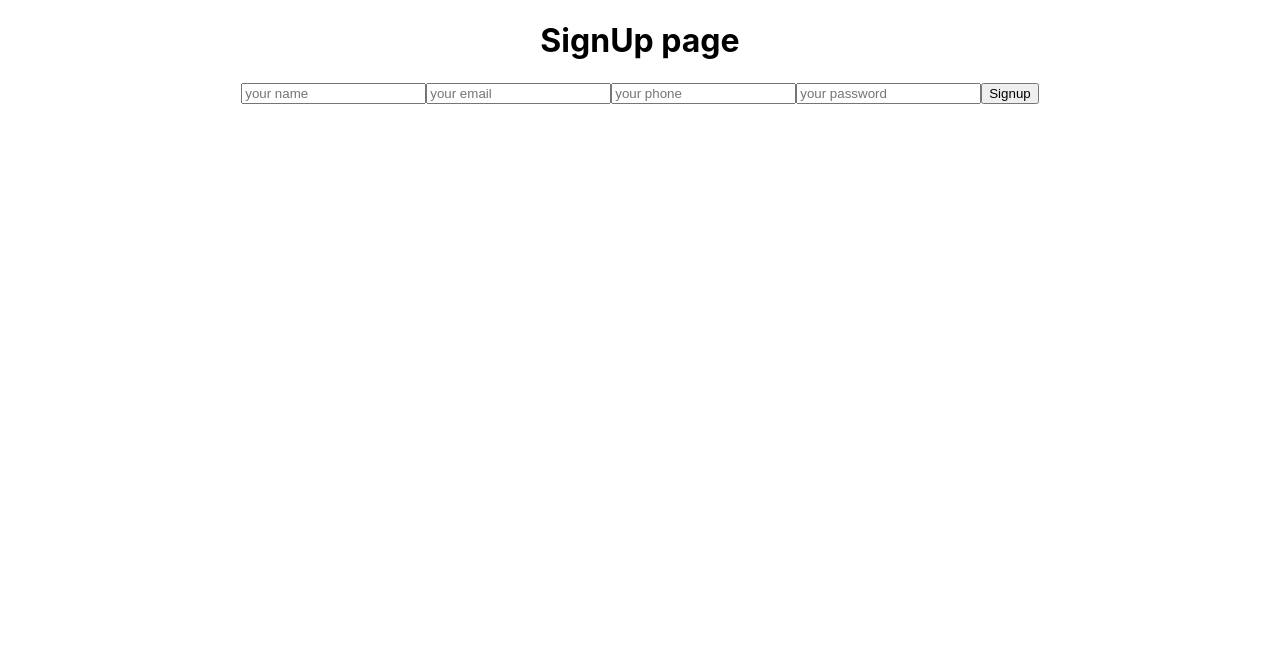
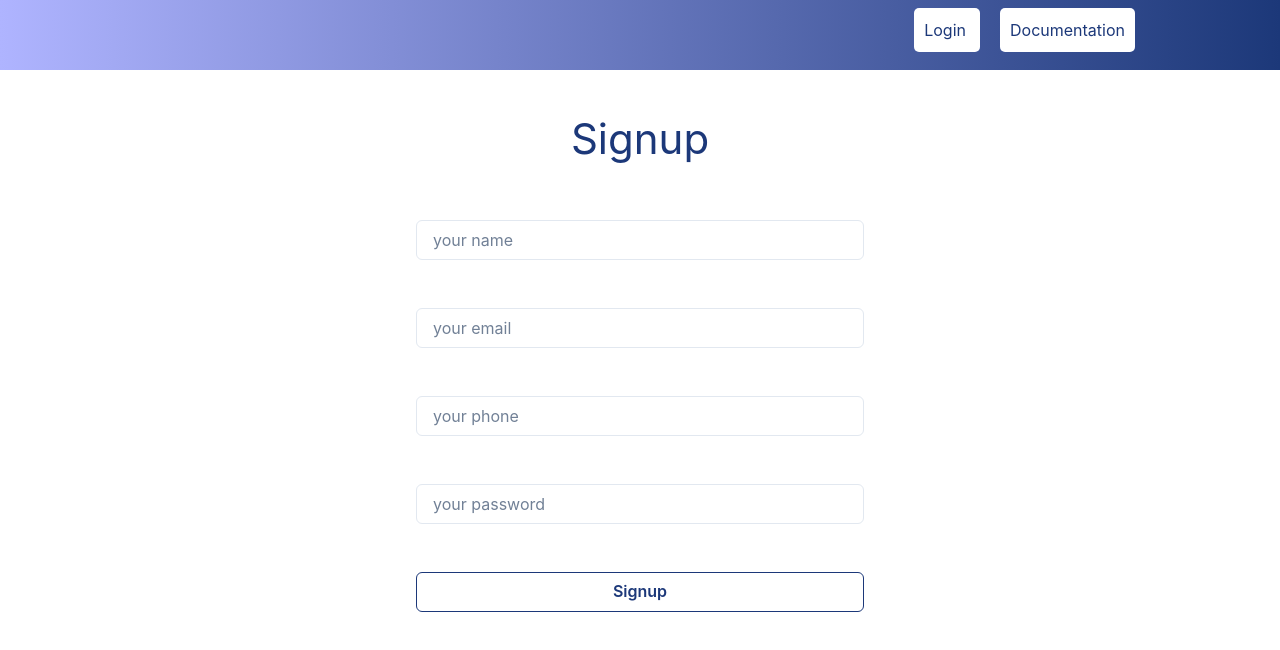
Before and after one commit to Gestion-Reclamation-PFA-2022/frontend, a React (Create React App) app: page /signup/1 in a window 1280 px wide. Shown: the top 650 px of the page. Built offline with nearby package versions, Linux system fonts and the light colour scheme.

Commit message:
adding chakra ui [skip ci]

```diff
--- a/package.json
+++ b/package.json
@@ -3,6 +3,7 @@
   "version": "0.1.0",
   "private": true,
   "dependencies": {
+    "@chakra-ui/react": "^2.4.7",
     "@testing-library/jest-dom": "^5.16.5",
     "@testing-library/react": "^13.4.0",
     "@testing-library/user-event": "^13.5.0",
--- a/src/App.js
+++ b/src/App.js
@@ -2,12 +2,15 @@ import Home from "./pages/home/home";
 import Login from "./pages/login/login";
 import Signup from "./pages/signup/signup";
 import Me from "./pages/me/me";
+import PendingManagers from "./pages/pending-managers/pending.managers";
 import NewReclamation from "./pages/new-reclamation/newReclamation";
 import "./App.css";
 import { BrowserRouter, Route, Routes } from "react-router-dom";
+import { ChakraProvider } from "@chakra-ui/react";
 
 function App() {
   return (
+    <ChakraProvider>
       <BrowserRouter>
         <div className="App">
           <Routes>
@@ -15,6 +18,7 @@ function App() {
             <Route exact path="/login/:role" element={<Login />}></Route>
             <Route exact path="/signup/:role" element={<Signup />}></Route>
             <Route exact path="/me" element={<Me />}></Route>
+            <Route exact path="/admin/me" element={<PendingManagers />}></Route>
             <Route
               exact
               path="/me/new-reclamation"
@@ -23,6 +27,7 @@ function App() {
           </Routes>
         </div>
       </BrowserRouter>
+    </ChakraProvider>
   );
 }
 
--- a/src/pages/login/login.js
+++ b/src/pages/login/login.js
@@ -1,6 +1,12 @@
 import { useState } from "react";
 import { useParams, useNavigate } from "react-router-dom";
 import axios from "axios";
+import { Box } from "@chakra-ui/react";
+import { Text } from "@chakra-ui/react";
+import { Input } from "@chakra-ui/react";
+import { Button, ButtonGroup } from "@chakra-ui/react";
+import { Stack } from "@chakra-ui/react";
+import { Breadcrumb, BreadcrumbItem, BreadcrumbLink } from "@chakra-ui/react";
 
 const Login = () => {
   const [email, setEmail] = useState("");
@@ -25,38 +31,112 @@ const Login = () => {
         navigate("/me");
       })
       .catch((err) => {
+        err.response.data.reason === "role undefined"
+          ? navigate("/login/user")
+          : console.log(err.response.data.reason);
+      });
+  };
+
+  const logout = () => {
+    axios
+      .post("http://localhost:3001/api/user/logout", {
+        withCredentials: true,
+      })
+      .then(() => {
+        navigate("/login/user");
+      })
+      .catch((err) => {
         console.log(err.response.data);
-        navigate("/login/user");
       });
   };
 
   return (
     <div>
-      <h1>login page</h1>
-      <input
+      <div>
+        <Breadcrumb
+          w="100%"
+          h="70px"
+          bgGradient="linear(to-l, #1C3879, #AFB4FF)"
+          spacing="2px"
+          separator=""
+        >
+          <BreadcrumbItem
+            pos="absolute"
+            mt="60px"
+            mr="20px"
+            borderRadius="5px"
+            p="10px"
+            bg="white"
+            right="280px"
+          >
+            <BreadcrumbLink color="#1C3879" href="/signup/user">
+              Signup
+            </BreadcrumbLink>
+          </BreadcrumbItem>
+          <BreadcrumbItem
+            pos="absolute"
+            mt="60px"
+            mr="20px"
+            borderRadius="5px"
+            p="10px"
+            bg="white"
+            right="125px"
+          >
+            <BreadcrumbLink color="#1C3879" href="/docs">
+              Documentation
+            </BreadcrumbLink>
+          </BreadcrumbItem>
+        </Breadcrumb>
+        <Box
+          mt="25px"
+          mb="25px"
+          pos="relative"
+          left="25%"
+          bg="white"
+          color="#1C3879"
+          width="50%"
+          h="100px"
+        >
+          <Text fontSize="42px" p="12px">
+            Login
+          </Text>
+        </Box>
+      </div>
+      <center>
+        <Stack spacing={3} width="35%">
+          <Input
             name="email"
             type="email"
             placeholder="your email"
             onChange={(event) => {
               setEmail(event.target.value);
             }}
-      ></input>
-      <input
+          />{" "}
+          <br></br>
+          <Input
             name="password"
             type="password"
             placeholder="your password"
             onChange={(event) => {
               setPassword(event.target.value);
             }}
-      ></input>
-      <button
+          />{" "}
+          <br></br>
+          <a href="/signup/user">Creer un compte !</a>
+          <br></br>
+          <Button
+            color="#1C3879"
+            colorScheme="#1C3879"
+            variant="outline"
             onClick={() => {
               loginFunction();
             }}
+            type="submit"
           >
-        {" "}
             Login
-      </button>
+          </Button>
+        </Stack>
+      </center>
     </div>
   );
 };
--- /dev/null
+++ b/src/pages/pending-managers/pending.managers.js
@@ -0,0 +1,30 @@
+import { useState, useEffect } from "react";
+import { useNavigate } from "react-router-dom";
+import axios from "axios";
+
+const PendingManagers = () => {
+  const navigate = useNavigate();
+
+  useEffect(() => {
+    axios
+      .get("http://localhost:3001/api/admin/me", {
+        withCredentials: true,
+      })
+      .then((res) => {
+        console.log("welcome");
+        //console.log(res.data);
+      })
+      .catch((err) => {
+        console.log(err.response.data);
+        navigate("/login/admin");
+      });
+  }, []);
+
+  return (
+    <div>
+      <h1>Pending Managers</h1>
+    </div>
+  );
+};
+
+export default PendingManagers;
--- a/src/pages/signup/signup.js
+++ b/src/pages/signup/signup.js
@@ -1,6 +1,12 @@
 import { useState } from "react";
 import { useParams, useNavigate } from "react-router-dom";
 import axios from "axios";
+import { Box } from "@chakra-ui/react";
+import { Text } from "@chakra-ui/react";
+import { Input } from "@chakra-ui/react";
+import { Button, ButtonGroup } from "@chakra-ui/react";
+import { Stack } from "@chakra-ui/react";
+import { Breadcrumb, BreadcrumbItem, BreadcrumbLink } from "@chakra-ui/react";
 
 const Signup = () => {
   const [name, setName] = useState("");
@@ -29,53 +35,115 @@ const Signup = () => {
         navigate("/login/user");
       })
       .catch((err) => {
-        console.log(err.response.data);
-        navigate("/signup/user");
+        err.response.data.reason === "role undefined"
+          ? navigate("/signup/user")
+          : console.log(err.response.data.reason);
       });
   };
 
   return (
     <div>
-      <h1>SignUp page</h1>
-      <input
+      <div>
+        <Breadcrumb
+          w="100%"
+          h="70px"
+          bgGradient="linear(to-l, #1C3879, #AFB4FF)"
+          spacing="2px"
+          separator=""
+        >
+          <BreadcrumbItem
+            pos="absolute"
+            mt="60px"
+            mr="20px"
+            borderRadius="5px"
+            p="10px"
+            bg="white"
+            right="280px"
+          >
+            <BreadcrumbLink color="#1C3879" href="/login/user">
+              Login
+            </BreadcrumbLink>
+          </BreadcrumbItem>
+          <BreadcrumbItem
+            pos="absolute"
+            mt="60px"
+            mr="20px"
+            borderRadius="5px"
+            p="10px"
+            bg="white"
+            right="125px"
+          >
+            <BreadcrumbLink color="#1C3879" href="/docs">
+              Documentation
+            </BreadcrumbLink>
+          </BreadcrumbItem>
+        </Breadcrumb>
+        <Box
+          mt="25px"
+          mb="25px"
+          pos="relative"
+          left="25%"
+          bg="white"
+          color="#1C3879"
+          width="50%"
+          h="100px"
+        >
+          <Text fontSize="42px" p="12px">
+            Signup
+          </Text>
+        </Box>
+      </div>
+      <center>
+        <Stack spacing={3} width="35%">
+          <Input
             name="name"
             type="text"
             placeholder="your name"
             onChange={(event) => {
               setName(event.target.value);
             }}
-      ></input>
-      <input
+          />{" "}
+          <br></br>
+          <Input
             name="email"
             type="email"
             placeholder="your email"
             onChange={(event) => {
               setEmail(event.target.value);
             }}
-      ></input>
-      <input
+          />{" "}
+          <br></br>
+          <Input
             name="phone"
             type="text"
             placeholder="your phone"
             onChange={(event) => {
               setPhone(event.target.value);
             }}
-      ></input>
-      <input
+          />{" "}
+          <br></br>
+          <Input
             name="password"
             type="password"
             placeholder="your password"
             onChange={(event) => {
               setPassword(event.target.value);
             }}
-      ></input>
-      <button
+          />{" "}
+          <br></br>
+          <Button
+            color="#1C3879"
+            colorScheme="#1C3879"
+            variant="outline"
             onClick={() => {
               signupFunction();
             }}
+            type="submit"
           >
             Signup
-      </button>
+          </Button>
+        </Stack>
+      </center>
     </div>
   );
 };
```
Also changed, not shown: 1 other file (tests, documents, lock files or other folders). Lines whose indentation alone changed are shown as unchanged.
